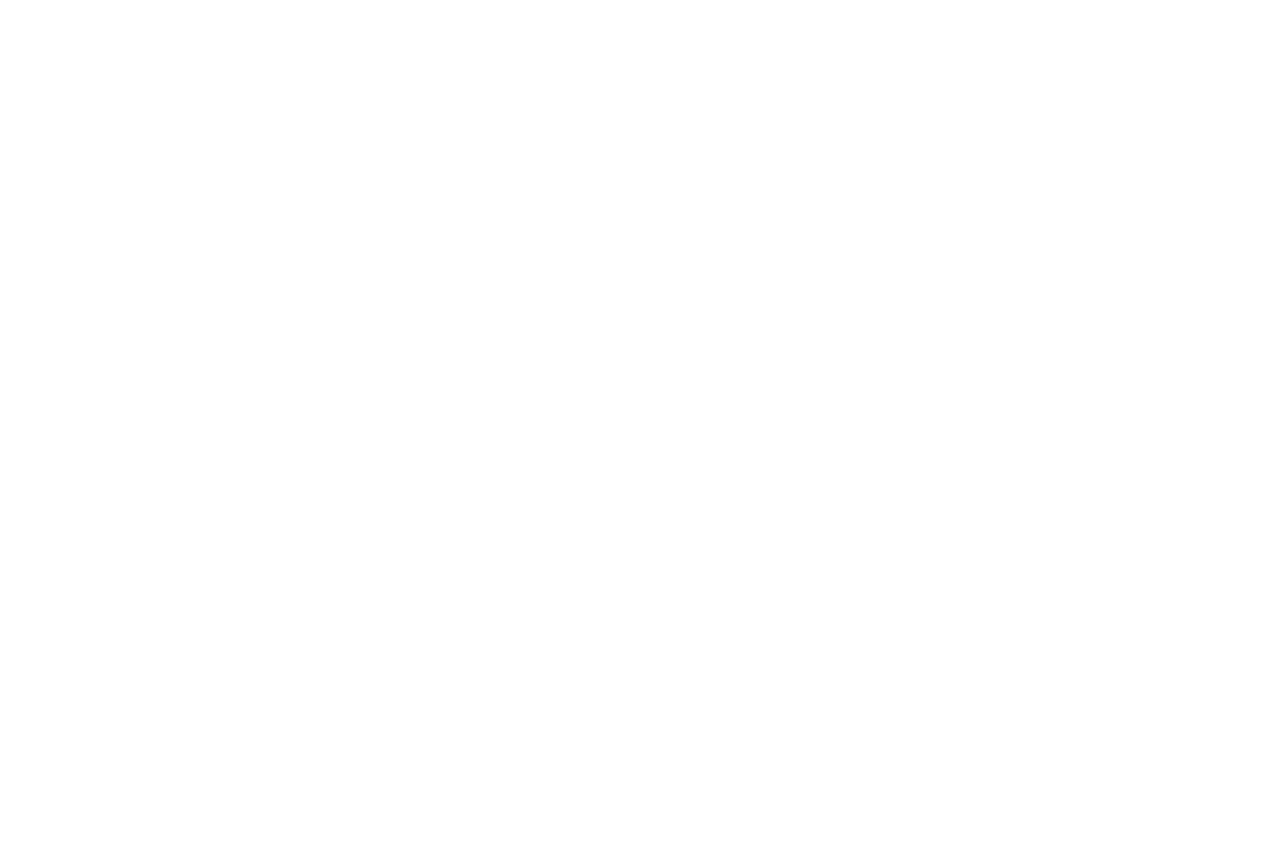
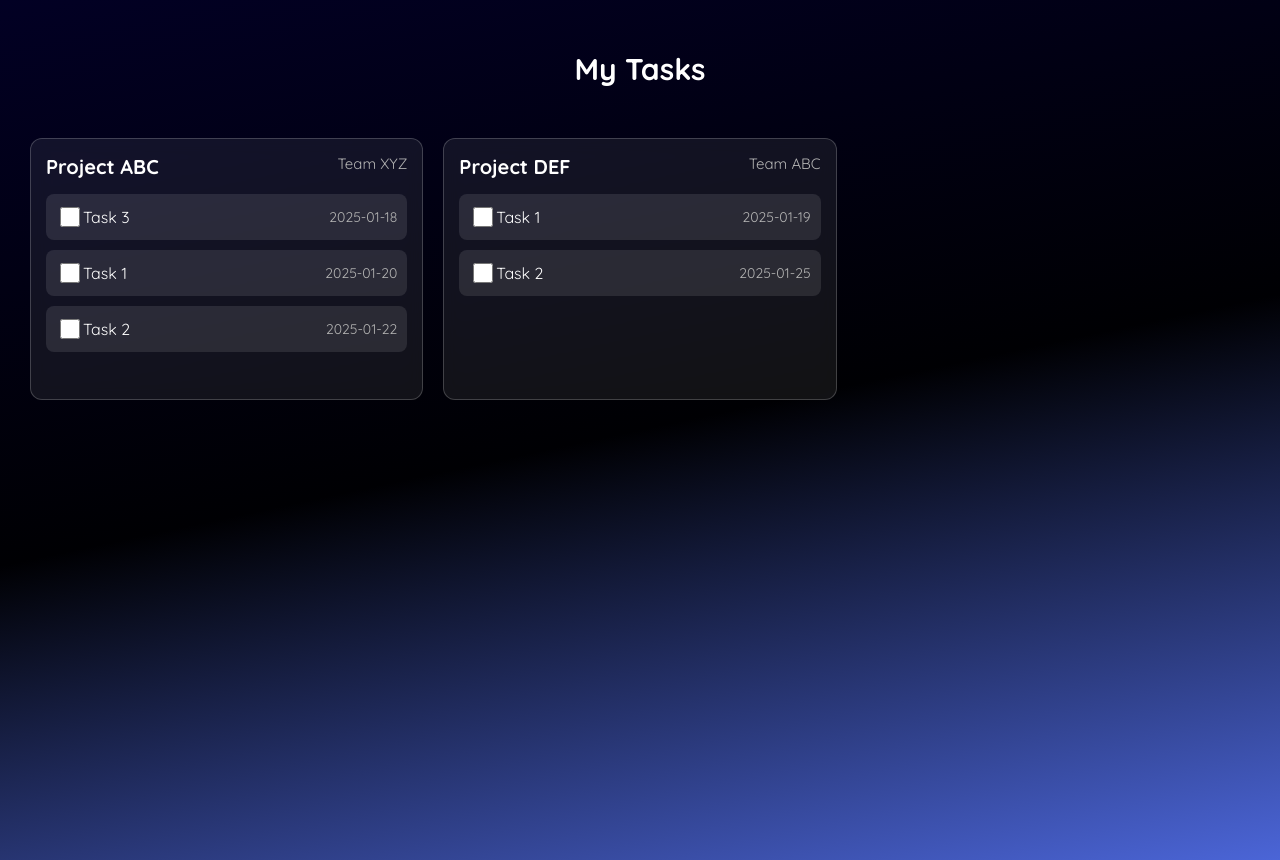
Before and after one commit to AIworkspace-adku/AiWorkspace, a React (Create React App) app in the folder aiworkspace/: page /mytask in a window 1280 px wide. Before the commit this address had no page. Before the commit the page ends 800 px from the top, so only its background shows below. Built offline with nearby package versions, Linux system fonts and the light colour scheme.

Commit message:
added my tasks section for user specific tas card showing in a well mannered way

```diff
--- a/aiworkspace/src/components/dashboardpage/Sidebar.jsx
+++ b/aiworkspace/src/components/dashboardpage/Sidebar.jsx
@@ -2,6 +2,7 @@ import React, { useState, useEffect } from 'react';
 import axios from 'axios';
 import styles from './Sidebar.module.css';
 import { FaFolder, FaFolderOpen, FaFileAlt, FaEllipsisH, FaUser, FaTasks, FaPlus, FaSignOutAlt } from 'react-icons/fa';
+
 
 const Sidebar = ({ setData, userData }) => {
   const owner = userData.email;
@@ -200,10 +201,12 @@ const Sidebar = ({ setData, userData }) => {
       {/* Tasks */}
       <div className={styles.nodeContainer}>
         <div className={styles.nodeHeader}>
+        <a href="/mytask" className={styles.nodeLink}> {/* Use <a> for redirection */}
           <div className={styles.nodeInfo}>
             <FaTasks />
             <span className={styles.nodeName}>Tasks</span>
           </div>
+        </a>
         </div>
       </div>
 
--- a/aiworkspace/src/index.js
+++ b/aiworkspace/src/index.js
@@ -17,6 +17,8 @@ const TaskTracker = lazy(() => import('../src/Tasks/TaskTracker.jsx'));
 const Profile = lazy(() => import('../src/profile/Profile.jsx'));
 const SessionTimeout = lazy(() => import('./session/SessionTimeout.jsx'));
 const Scheduler =lazy(() => import('../src/projects/Scheduler.jsx'));
+const MyTask = lazy(() => import('../src/mytask/MyTask.jsx'));
+
 const root = ReactDOM.createRoot(document.getElementById('root'));
 root.render(
   <React.StrictMode>
@@ -35,6 +37,7 @@ root.render(
           <Route path="/profile" element={<Profile />} />
           <Route exact path="/session-timeout" element={<SessionTimeout />} />
           <Route path="/scheduler" element={<Scheduler />} />
+          <Route path="/mytask" element={<MyTask />} />
         </Routes>
       </Suspense>
     </Router>
--- /dev/null
+++ b/aiworkspace/src/mytask/MyTask.css
@@ -0,0 +1,132 @@
+/* Main container for MyTask page */
+.myTaskContainer {
+  background: linear-gradient(168deg, rgba(2,0,36,1) 0%, rgba(0,0,3,1) 50%, rgba(75,101,215,1) 100%);
+  padding: 3rem;
+  display: flex;
+  flex-direction: column;
+  overflow-y: auto;
+  font-size: 1.6rem;
+  min-height: 100vh;
+  color: #fff;
+}
+
+/* Page title */
+.pageTitle {
+  text-align: center;
+  margin-bottom: 3rem;
+  font-size: 3rem;
+  font-weight: bold;
+  color: #fff;
+}
+
+/* Projects container */
+.projectsContainer {
+  display: grid;
+  grid-template-columns: repeat(auto-fill, minmax(300px, 1fr));
+  gap: 2rem;
+  margin-top: 2rem;
+}
+
+/* Project card */
+.projectCard {
+  background: rgba(255, 255, 255, 0.07); /* Glassmorphism effect */
+  backdrop-filter: blur(8px);
+  border: 1px solid rgba(255, 255, 255, 0.2);
+  padding: 1.5rem;
+  border-radius: 12px;
+  transition: transform 0.3s, box-shadow 0.3s;
+  display: flex;
+  flex-direction: column;
+  height: 100%;
+}
+
+.projectCard:hover {
+  transform: translateY(-5px);
+  box-shadow: 0 8px 24px rgba(0, 0, 0, 0.3);
+}
+
+/* Project header (name + team) */
+.projectHeader {
+  display: flex;
+  justify-content: space-between;
+  margin-bottom: 1.5rem;
+}
+
+.projectName {
+  font-size: 2rem;
+  font-weight: bold;
+  color: #fff;
+}
+
+.teamName {
+  font-size: 1.5rem;
+  color: #b3b3b3;
+}
+
+/* Task list inside the project card */
+.taskList {
+  display: flex;
+  flex-direction: column;
+  gap: 1rem;
+}
+
+/* Task item (each task in the list) */
+.taskItem {
+  background: rgba(255, 255, 255, 0.1); /* Slightly darker background for each task */
+  padding: 1rem;
+  border-radius: 8px;
+  display: flex;
+  justify-content: space-between;
+  align-items: center;
+  font-size: 1.6rem;
+  transition: transform 0.2s, background-color 0.3s;
+}
+
+.taskItem:hover {
+  transform: translateY(-3px);
+  background-color: rgba(255, 255, 255, 0.2);
+}
+
+.taskItem .taskDescription {
+  flex-grow: 1;
+  color: #fff;
+  font-size: 1.6rem;
+}
+
+.taskItem .taskDescription.completed {
+  text-decoration: line-through;
+  color: #94a3b8;
+}
+
+.taskItem .taskDeadline {
+  font-size: 1.4rem;
+  color: #b3b3b3;
+}
+
+.taskItem .taskCheckbox {
+  cursor: pointer;
+}
+
+/* Checkbox for task completion */
+input[type='checkbox'] {
+  width: 2rem;
+  height: 2rem;
+  accent-color: #38bdf8;
+}
+
+/* Completed task */
+input[type='checkbox']:checked + .taskDescription {
+  text-decoration: line-through;
+  color: #94a3b8;
+}
+
+/* Mobile responsiveness for layout */
+@media (max-width: 768px) {
+  .projectsContainer {
+    grid-template-columns: 1fr;
+  }
+
+  .pageTitle {
+    font-size: 2.5rem;
+  }
+}
--- /dev/null
+++ b/aiworkspace/src/mytask/MyTask.jsx
@@ -0,0 +1,109 @@
+import React, { useState } from "react";
+import "./MyTask.css";
+
+const MyTask = () => {
+  // Sample demo data
+  const [projects, setProjects] = useState([
+    {
+      id: 1,
+      name: "Project ABC",
+      team: "Team XYZ",
+      tasks: [
+        {
+          id: 1,
+          description: "Task 1",
+          deadline: "2025-01-20",
+          completed: false,
+        },
+        {
+          id: 2,
+          description: "Task 2",
+          deadline: "2025-01-22",
+          completed: false,
+        },
+        {
+          id: 3,
+          description: "Task 3",
+          deadline: "2025-01-18",
+          completed: false,
+        },
+      ],
+    },
+    {
+      id: 2,
+      name: "Project DEF",
+      team: "Team ABC",
+      tasks: [
+        {
+          id: 1,
+          description: "Task 1",
+          deadline: "2025-01-19",
+          completed: false,
+        },
+        {
+          id: 2,
+          description: "Task 2",
+          deadline: "2025-01-25",
+          completed: false,
+        },
+      ],
+    },
+  ]);
+
+  // Toggle the completion of a task
+  const handleTaskCompletion = (projectId, taskId) => {
+    const updatedProjects = projects.map((project) => {
+      if (project.id === projectId) {
+        project.tasks = project.tasks.map((task) => {
+          if (task.id === taskId) {
+            return { ...task, completed: !task.completed }; // Toggle completion
+          }
+          return task;
+        });
+      }
+      return project;
+    });
+    setProjects(updatedProjects); // Update the state
+  };
+
+  return (
+    <div className="myTaskContainer">
+      <h1 className="pageTitle">My Tasks</h1>
+      <div className="projectsContainer">
+        {projects.map((project) => (
+          <div className="projectCard" key={project.id}>
+            <div className="projectHeader">
+              <div className="projectName">{project.name}</div>
+              <div className="teamName">{project.team}</div>
+            </div>
+            <div className="taskList">
+              {project.tasks
+                .sort((a, b) => new Date(a.deadline) - new Date(b.deadline)) // Sort tasks by deadline
+                .map((task) => (
+                  <div
+                    className="taskItem"
+                    key={task.id}
+                    onClick={() => handleTaskCompletion(project.id, task.id)} // Toggle on click
+                  >
+                    <input
+                      type="checkbox"
+                      checked={task.completed}
+                      onChange={() => handleTaskCompletion(project.id, task.id)}
+                    />
+                    <div
+                      className={`taskDescription ${task.completed ? "completed" : ""}`}
+                    >
+                      {task.description}
+                    </div>
+                    <div className="taskDeadline">{task.deadline}</div>
+                  </div>
+                ))}
+            </div>
+          </div>
+        ))}
+      </div>
+    </div>
+  );
+};
+
+export default MyTask;
```
